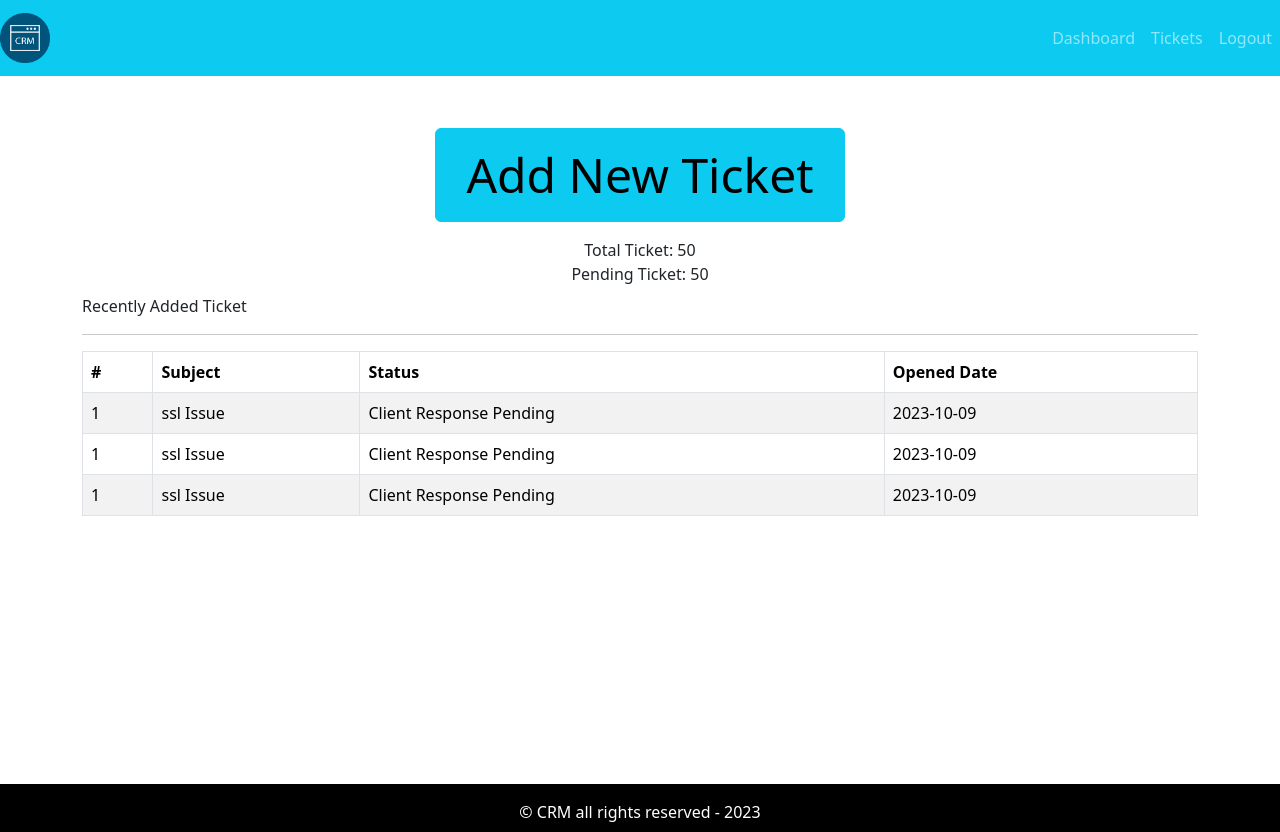
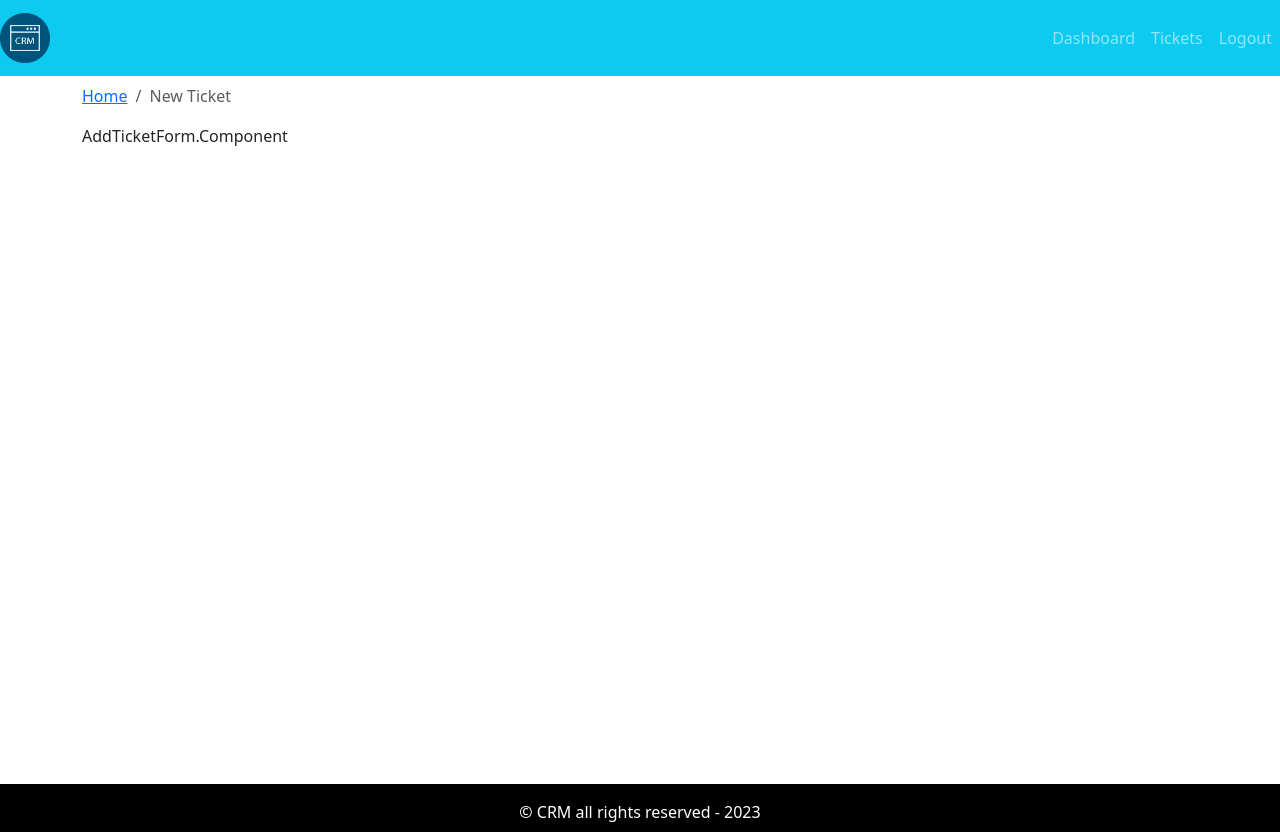
Before and after one commit to Rushabh1105/CRM-App-FrontEnd, a React (Create React App) app: page / in a window 1280 px wide. Built offline with nearby package versions, Linux system fonts and the light colour scheme.

Commit message:
some basic changes

```diff
--- a/src/App.js
+++ b/src/App.js
@@ -3,7 +3,7 @@ import './App.css';
 import Entry from './Page/Entry/Entry.Page';
 import DefaultLayout from './Layout/DefaultLayout';
 import Dashboard from './Page/Dashboard/Dashboard.Page';
-// import { Entry } from "./Page/Entry/Entry.js";
+import AddTicket from "./Page/NewTicket/AddTicket.Page";
 
 function App() {
   return (
@@ -11,7 +11,8 @@ function App() {
       {/* <Entry/> */}
 
       <DefaultLayout>
-        <Dashboard/>
+        {/* <Dashboard/>     */}
+        <AddTicket/>
       </DefaultLayout>
     </div>
   );
--- /dev/null
+++ b/src/Component/BreadCrumb.Component.js/BreadCrumb.js
@@ -0,0 +1,15 @@
+import React from 'react'
+import Breadcrumb from 'react-bootstrap/Breadcrumb';
+
+
+function BreadCrumb({page}) {
+  return (
+    <Breadcrumb className='mt-1'>
+      <Breadcrumb.Item href="/">Home</Breadcrumb.Item>
+
+      <Breadcrumb.Item active>{page}</Breadcrumb.Item>
+    </Breadcrumb>
+  )
+}
+
+export default BreadCrumb
--- /dev/null
+++ b/src/Component/Form/AddTicketForm.Component.js
@@ -0,0 +1,9 @@
+import React from 'react'
+
+function AddTicketForm() {
+  return (
+    <div>AddTicketForm.Component</div>
+  )
+}
+
+export default AddTicketForm
--- a/src/Layout/DefaultLayout.js
+++ b/src/Layout/DefaultLayout.js
@@ -6,7 +6,7 @@ function DefaultLayout( {children }) {
   return (
     <div>
         <div className='default-layout' >
-            <header className='header'>
+            <header className='header mb-3'>
                 <Header />
             </header>
 
--- a/src/Page/Dashboard/Dashboard.Page.js
+++ b/src/Page/Dashboard/Dashboard.Page.js
@@ -1,10 +1,19 @@
 import React from 'react'
 import { Button, Col, Container, Row } from 'react-bootstrap';
 import TicketTable from '../../Component/Ticket-Table/TicketTable.Component';
+import BreadCrumb from '../../Component/BreadCrumb.Component.js/BreadCrumb';
 
 function Dashboard() {
   return (
     <Container>
+
+        <Row>
+            <Col>
+                <BreadCrumb
+                    page="Dashboard"
+                />
+            </Col>
+        </Row>
         <Row>
             <Col className='text-center mt-5 mb-2'>
                 <Button
--- /dev/null
+++ b/src/Page/NewTicket/AddTicket.Page.js
@@ -0,0 +1,24 @@
+import React from 'react'
+import { Col, Container, Row } from 'react-bootstrap'
+import BreadCrumb from '../../Component/BreadCrumb.Component.js/BreadCrumb'
+import  AddTicketForm from '../../Component/Form/AddTicketForm.Component';
+
+function AddTicket() {
+  return (
+    <Container>
+        <Row>
+            <Col>
+                <BreadCrumb page="New Ticket" />
+            </Col>
+        </Row>
+
+        <Row>
+            <Col>
+                <AddTicketForm />
+            </Col>
+        </Row>
+    </Container>
+  )
+}
+
+export default AddTicket;
```
